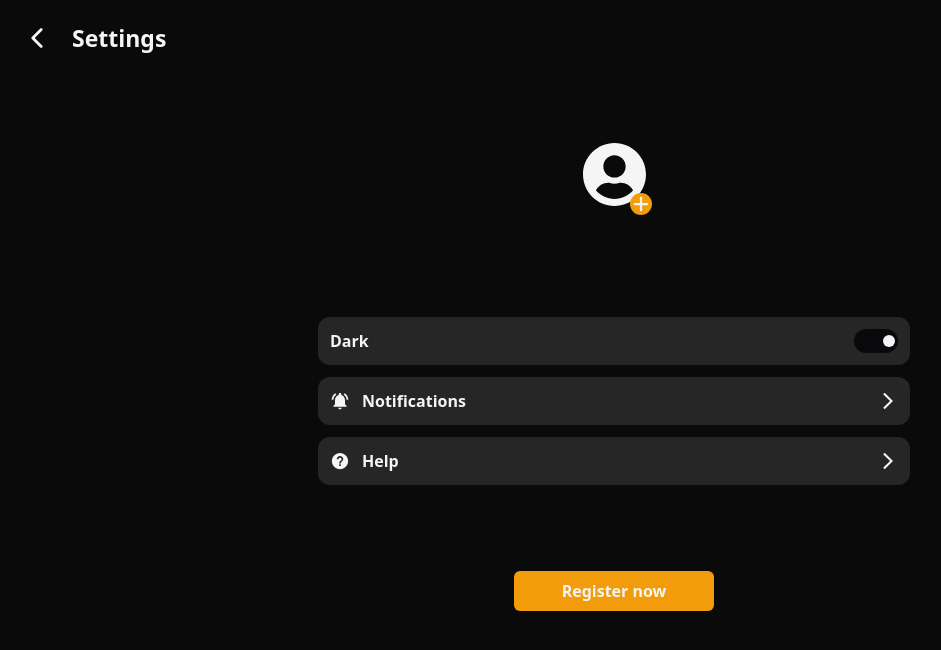
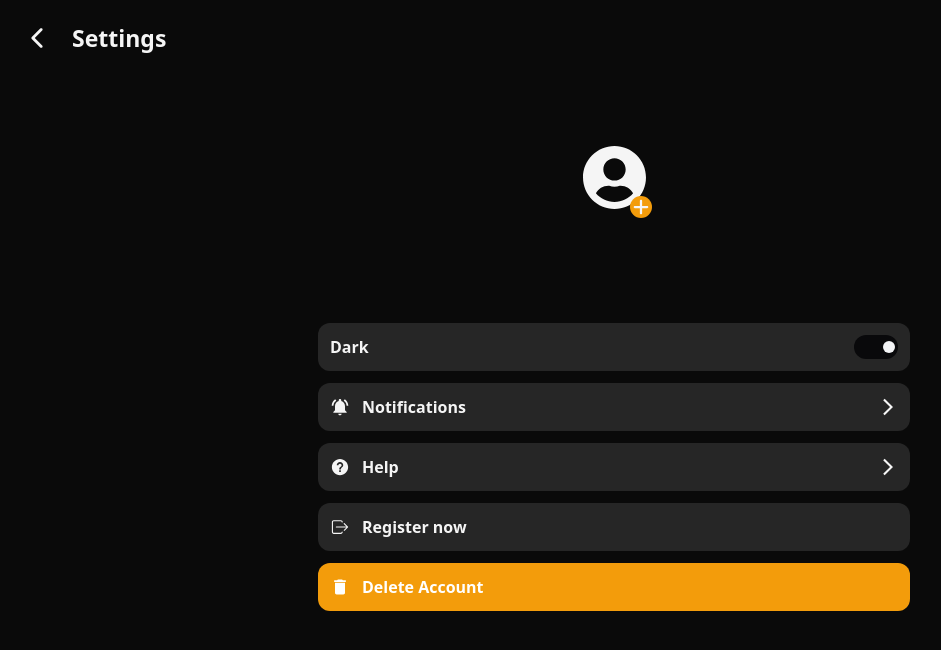
Before and after one commit to AhhmedJamal/Nuvex_movies, a React (Vite) app: page /settings in a window 1280 px wide. Shown: the top 650 px of the page, without its empty margins (26-967 px from the left). Built offline with nearby package versions, Linux system fonts and the light colour scheme; no server answers; a web font is replaced by a local one.

Commit message:
add button delete account

```diff
--- a/package.json
+++ b/package.json
@@ -14,6 +14,7 @@
     "firebase": "^10.11.0",
     "postcss": "^8.4.38",
     "react": "^18.2.0",
+    "react-confirm-alert": "^3.0.6",
     "react-dom": "^18.2.0",
     "react-hot-toast": "^2.4.1",
     "react-icons": "^5.1.0",
--- a/src/global.css
+++ b/src/global.css
@@ -22,7 +22,6 @@
   display: none;
 }
 
-
 /* animation for button Log in and Sign up*/
 @keyframes grow {
   0%,
@@ -44,3 +43,11 @@
     background-position: -200% 0;
   }
 }
+
+.react-confirm-alert-overlay {
+  background-color: #3d3c3d79;
+}
+.react-confirm-alert-body {
+  background-color: #3f3f3f;
+  color: white;
+}
--- a/src/pages/SettingsPage.tsx
+++ b/src/pages/SettingsPage.tsx
@@ -3,16 +3,25 @@ import { auth, db, storage } from "../config/firebase";
 import { useNavigate } from "react-router-dom";
 import { AppContext } from "../context/ThemeProvider";
 import { useContext, useRef } from "react";
-import { IoIosArrowBack } from "react-icons/io";
+import { IoIosArrowBack, IoIosLogOut } from "react-icons/io";
 import { MdArrowForwardIos } from "react-icons/md";
 import { MdNotificationsActive } from "react-icons/md";
 import { IoMdHelpCircle } from "react-icons/io";
 import { FaUserCircle } from "react-icons/fa";
 import { FaPlus } from "react-icons/fa6";
-import { collection, doc, getDocs, updateDoc } from "firebase/firestore";
+import {
+  collection,
+  deleteDoc,
+  doc,
+  getDocs,
+  updateDoc,
+} from "firebase/firestore";
 import NotificationAdd from "/audio/addMovie.mp3";
 import toast, { Toaster } from "react-hot-toast";
 import { getDownloadURL, ref, uploadBytes } from "firebase/storage";
+import { MdDelete } from "react-icons/md";
+import { confirmAlert } from "react-confirm-alert";
+import "react-confirm-alert/src/react-confirm-alert.css";
 
 function SettingsPage() {
   const imageRef = useRef<HTMLInputElement>(null);
@@ -68,6 +77,44 @@ function SettingsPage() {
   const playAudioAdd = () => {
     imageRefEffect.current?.play();
   };
+  const handleDeleteUser = async () => {
+    confirmAlert({
+      customUI: ({ onClose }) => {
+        return (
+          <div className="bg-neutral-200 text-neutral-800 dark:bg-neutral-900 p-8 font-bold dark:text-neutral-100  rounded-xl">
+            <h1>Are you sure !</h1>
+            <p className="mb-7">You want to delete account ?</p>
+            <button
+              className="bg-neutral-200 px-3 text-black rounded-lg mr-4 "
+              onClick={onClose}
+            >
+              No
+            </button>
+            <button
+              className="bg-primary px-3 text-white rounded-lg"
+              onClick={async () => {
+                try {
+                  const user = auth.currentUser;
+                  if (user) {
+                    await user.delete();
+                    deleteDoc(doc(db, "users", userData.email || ""));
+                    toast.error("Done Delete Account");
+                    router("/authentication", { replace: true });
+                  }
+                } catch (error) {
+                  console.error("Error deleting user:", error);
+                }
+                onClose();
+              }}
+            >
+              Yes, Delete it!
+            </button>
+          </div>
+        );
+      },
+    });
+  };
+
   return (
     <section className="flex flex-col justify-between items-center h-[80%] gap-4 p-4">
       <Toaster position="top-center" reverseOrder={false} />
@@ -142,14 +189,21 @@ function SettingsPage() {
           </div>
           <MdArrowForwardIos size={20} />
         </div>
+        <div
+          onClick={handleLogOut}
+          className="flex items-center gap-3 bg-neutral-300 dark:bg-neutral-800 p-3  font-bold rounded-xl active:bg-[#3333334d]"
+        >
+          <IoIosLogOut size={20} />
+          {userData.email !== undefined ? " LogOut" : "Register now"}
+        </div>{" "}
+        <div
+          onClick={handleDeleteUser}
+          className="flex items-center gap-3 bg-primary p-3 text-white  font-bold rounded-xl active:bg-[#ffce3de0]"
+        >
+          <MdDelete size={20} />
+          Delete Account
+        </div>
       </div>
-
-      <button
-        onClick={handleLogOut}
-        className="bg-primary p-2 font-bold rounded-md w-[200px]"
-      >
-        {userData.email !== undefined ? " LogOut" : "Register now"}
-      </button>
     </section>
   );
 }
```
Also changed, not shown: 1 other file (tests, documents, lock files or other folders).
